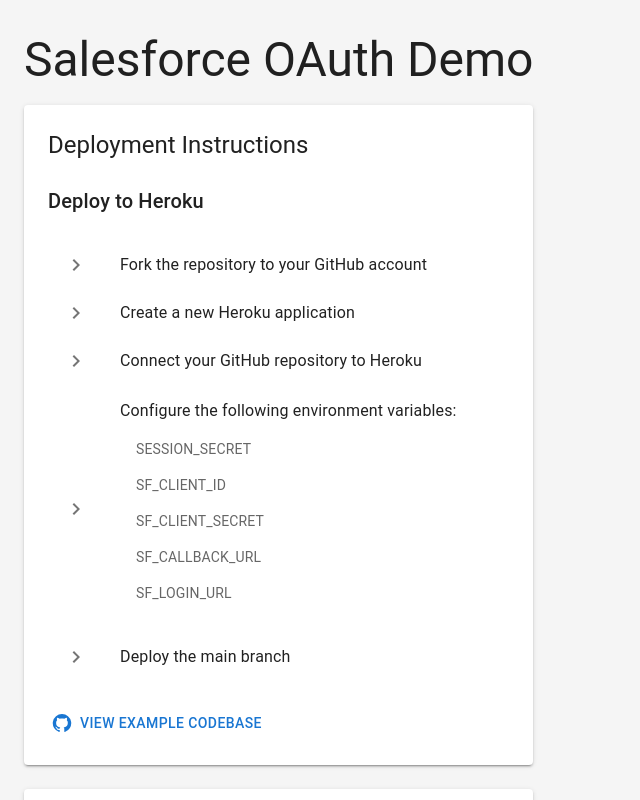
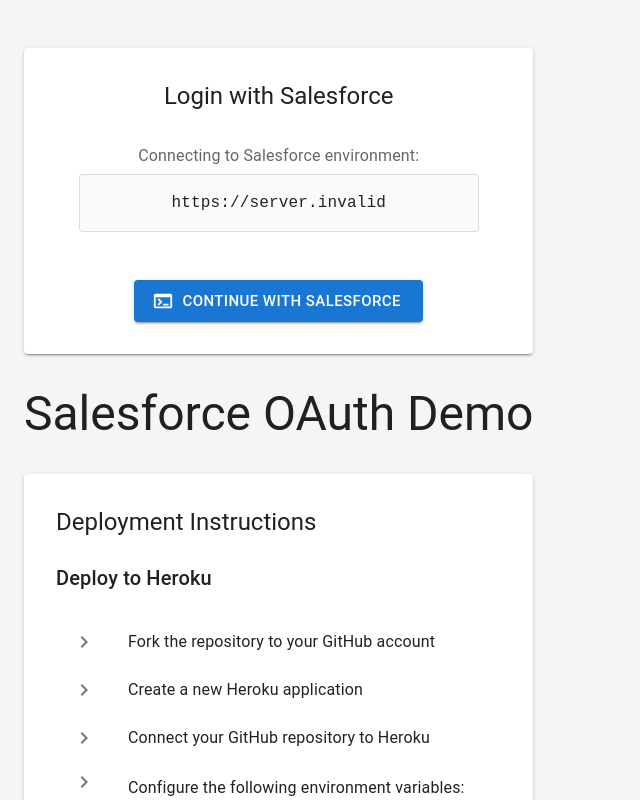
Before and after one commit to adamSellers/china-auth-demo, a React (Vite) app in the folder client/: page / in a window 1280 px wide. Shown: the top 800 px of the page, without its empty margins (0-640 px from the left). Built offline with nearby package versions, Linux system fonts and the light colour scheme; no server answers.

Commit message:
layout and styling stuff

```diff
--- a/client/src/pages/HomePage.jsx
+++ b/client/src/pages/HomePage.jsx
@@ -12,6 +12,7 @@
   Box,
   CircularProgress,
   Link,
+  Divider,
 } from '@mui/material';
 import {
   GitHub as GitHubIcon,
@@ -35,21 +36,70 @@
   }
 
   return (
-    <Container maxWidth="md" sx={{ py: 4 }}>
+    <Container maxWidth="md" sx={{ py: 6 }}>
+      {/* Login Section */}
+      <Paper
+        sx={{
+          p: 4,
+          mb: 4,
+          textAlign: 'center',
+          display: 'flex',
+          flexDirection: 'column',
+          alignItems: 'center',
+          gap: 3
+        }}
+        elevation={2}
+      >
+        <Typography variant="h5" component="h2" gutterBottom>
+          Login with Salesforce
+        </Typography>
+
+        <Box sx={{ width: '100%', maxWidth: 400 }}>
+          <Typography variant="body1" color="text.secondary" gutterBottom>
+            Connecting to Salesforce environment:
+          </Typography>
+          <Paper
+            variant="outlined"
+            sx={{
+              p: 2,
+              bgcolor: 'grey.50',
+              fontFamily: 'monospace',
+              mb: 3
+            }}
+          >
+            {import.meta.env.VITE_SF_LOGIN_URL || 'Not configured'}
+          </Paper>
+        </Box>
+
+        <Button
+          variant="contained"
+          size="large"
+          href="/auth/salesforce"
+          startIcon={<TerminalIcon />}
+          sx={{ minWidth: 250 }}
+        >
+          Continue with Salesforce
+        </Button>
+      </Paper>
+
+      {/* Title Section */}
+      <Box sx={{ mb: 4, textAlign: 'center' }}>
         <Typography variant="h3" component="h1" gutterBottom>
           Salesforce OAuth Demo
         </Typography>
+      </Box>
 
-      <Paper sx={{ p: 3, mb: 3 }} elevation={2}>
-        <Typography variant="h5" gutterBottom>
+      {/* Instructions Section */}
+      <Paper sx={{ p: 4 }} elevation={2}>
+        <Typography variant="h5" gutterBottom sx={{ mb: 3 }}>
           Deployment Instructions
         </Typography>
 
-        <Typography variant="h6" sx={{ mt: 3, mb: 2 }}>
+        <Typography variant="h6" sx={{ mb: 2 }}>
           Deploy to Heroku
         </Typography>
 
-        <List>
+        <List sx={{ mb: 3 }}>
           <ListItem>
             <ListItemIcon>
               <ChevronRightIcon />
@@ -68,28 +118,68 @@
             </ListItemIcon>
             <ListItemText primary="Connect your GitHub repository to Heroku" />
           </ListItem>
-          <ListItem>
+          <ListItem sx={{ alignItems: 'flex-start' }}>
             <ListItemIcon>
               <ChevronRightIcon />
             </ListItemIcon>
             <ListItemText
               primary="Configure the following environment variables:"
               secondary={
-                <List dense>
+                <List dense sx={{ pl: 2, pt: 1 }}>
                   <ListItem>
-                    <ListItemText primary="SESSION_SECRET" />
+                    <ListItemText
+                      primary="SESSION_SECRET"
+                      primaryTypographyProps={{
+                        fontFamily: 'monospace',
+                        bgcolor: 'grey.100',
+                        px: 1,
+                        display: 'inline'
+                      }}
+                    />
                   </ListItem>
                   <ListItem>
-                    <ListItemText primary="SF_CLIENT_ID" />
+                    <ListItemText
+                      primary="SF_CLIENT_ID"
+                      primaryTypographyProps={{
+                        fontFamily: 'monospace',
+                        bgcolor: 'grey.100',
+                        px: 1,
+                        display: 'inline'
+                      }}
+                    />
                   </ListItem>
                   <ListItem>
-                    <ListItemText primary="SF_CLIENT_SECRET" />
+                    <ListItemText
+                      primary="SF_CLIENT_SECRET"
+                      primaryTypographyProps={{
+                        fontFamily: 'monospace',
+                        bgcolor: 'grey.100',
+                        px: 1,
+                        display: 'inline'
+                      }}
+                    />
                   </ListItem>
                   <ListItem>
-                    <ListItemText primary="SF_CALLBACK_URL" />
+                    <ListItemText
+                      primary="SF_CALLBACK_URL"
+                      primaryTypographyProps={{
+                        fontFamily: 'monospace',
+                        bgcolor: 'grey.100',
+                        px: 1,
+                        display: 'inline'
+                      }}
+                    />
                   </ListItem>
                   <ListItem>
-                    <ListItemText primary="SF_LOGIN_URL" />
+                    <ListItemText
+                      primary="SF_LOGIN_URL"
+                      primaryTypographyProps={{
+                        fontFamily: 'monospace',
+                        bgcolor: 'grey.100',
+                        px: 1,
+                        display: 'inline'
+                      }}
+                    />
                   </ListItem>
                 </List>
               }
@@ -103,43 +193,19 @@
           </ListItem>
         </List>
 
+        <Divider sx={{ my: 3 }} />
+
+        <Box sx={{ display: 'flex', justifyContent: 'center' }}>
           <Button
-          variant="text"
+            variant="outlined"
             startIcon={<GitHubIcon />}
             component={Link}
             href="https://github.com/yourusername/repo"
             target="_blank"
-          sx={{ mt: 2 }}
           >
             View Example Codebase
           </Button>
-      </Paper>
-
-      <Paper sx={{ p: 3 }} elevation={2}>
-        <Typography variant="h5" gutterBottom>
-          Login with Salesforce
-        </Typography>
-
-        <Box sx={{ my: 3 }}>
-          <Typography variant="body1" color="text.secondary" gutterBottom>
-            Connecting to Salesforce environment:
-          </Typography>
-          <Paper
-            variant="outlined"
-            sx={{ p: 2, bgcolor: 'grey.50', fontFamily: 'monospace' }}
-          >
-            {import.meta.env.VITE_SF_LOGIN_URL || 'Not configured'}
-          </Paper>
         </Box>
-
-        <Button
-          variant="contained"
-          size="large"
-          href="/auth/salesforce"
-          startIcon={<TerminalIcon />}
-        >
-          Continue with Salesforce
-        </Button>
       </Paper>
     </Container>
   );
```
Lines whose indentation alone changed are shown as unchanged.
